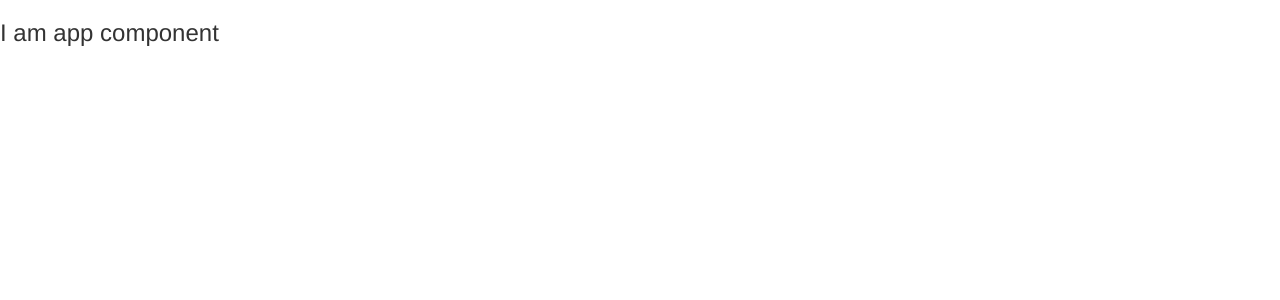
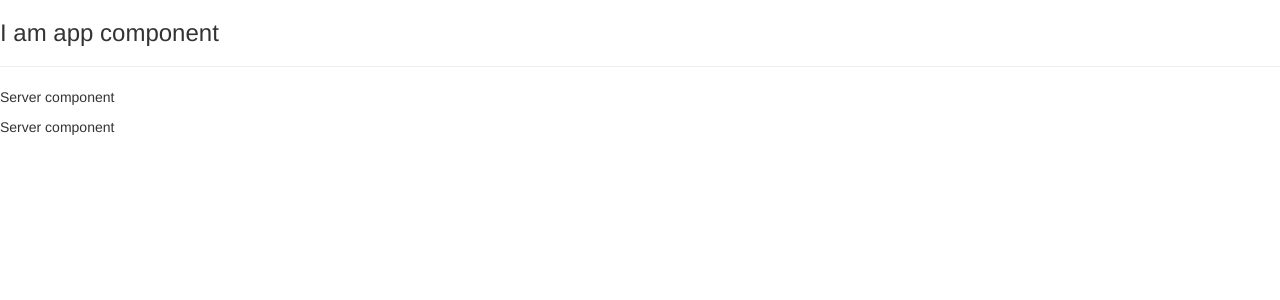
Before and after one commit to SoneThaya/first-app-angular, an Angular app: page / in a window 1280 px wide. Shown: the top 300 px of the page. Built offline with nearby package versions, Linux system fonts and the light colour scheme.

Commit message:
created servers component

```diff
--- a/src/app/app.component.html
+++ b/src/app/app.component.html
@@ -1 +1,3 @@
 <h3>I am app component</h3>
+<hr />
+<app-servers></app-servers>
--- /dev/null
+++ b/src/app/servers/servers.component.html
@@ -0,0 +1,2 @@
+<app-server></app-server>
+<app-server></app-server>
--- /dev/null
+++ b/src/app/servers/servers.component.ts
@@ -0,0 +1,15 @@
+import { Component, OnInit } from '@angular/core';
+
+@Component({
+  selector: 'app-servers',
+  templateUrl: './servers.component.html',
+  styleUrls: ['./servers.component.css']
+})
+export class ServersComponent implements OnInit {
+
+  constructor() { }
+
+  ngOnInit(): void {
+  }
+
+}
```
Also changed, not shown: src/app/app.module.ts (+5 -2 lines), src/app/server/server.component.ts (+4 -9 lines), src/app/servers/servers.component.css (added).
